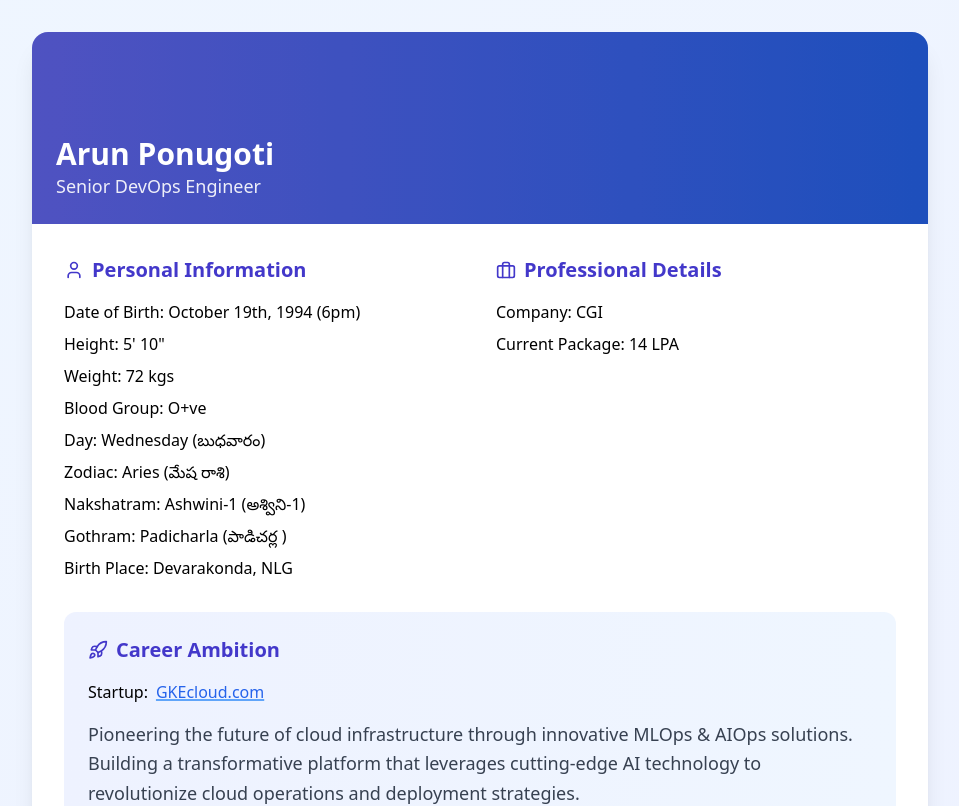
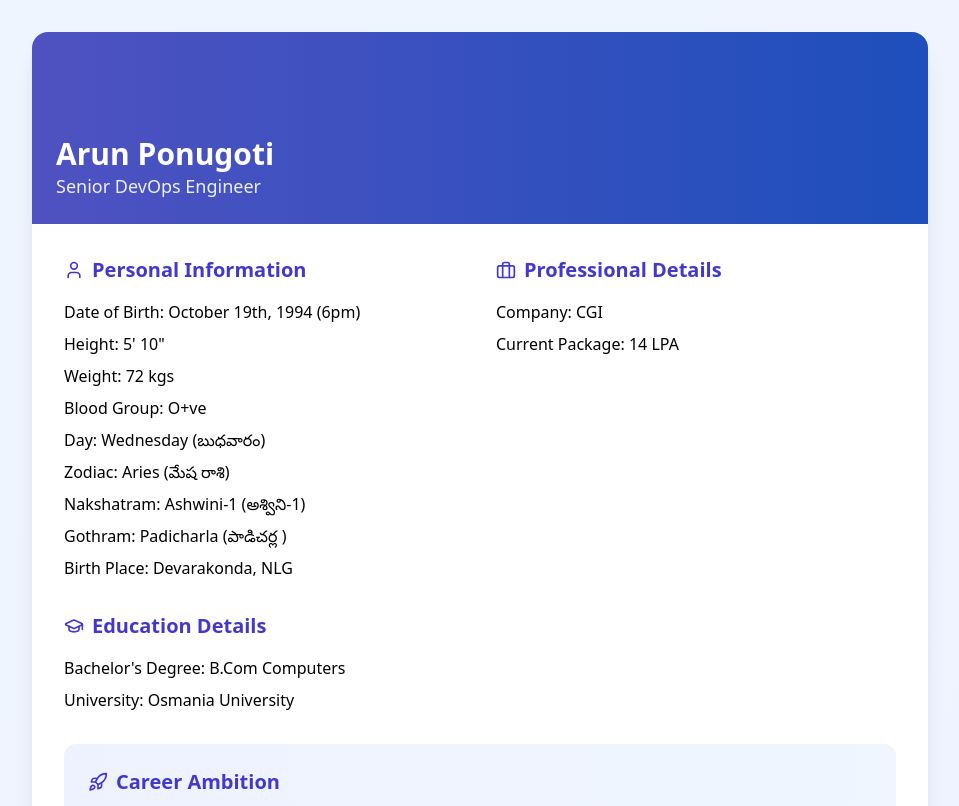
Before and after one commit to learning-org-2565/biodata, a React (Vite) app: page / in a window 1280 px wide. Shown: the top 806 px of the page, without its empty margins (160-1119 px from the left). Built offline with nearby package versions, Linux system fonts and the light colour scheme.

Commit message:
Update App.tsx

```diff
--- a/src/App.tsx
+++ b/src/App.tsx
@@ -32,7 +32,6 @@ function App() {
                 <p><span className="font-medium">Nakshatram:</span> Ashwini-1 (అశ్విని-1)</p>
                 <p><span className="font-medium">Gothram:</span> Padicharla (పాడిచర్ల )</p>
                 <p><span className="font-medium">Birth Place:</span> Devarakonda, NLG</p>
-
               </div>
             </section>
 
@@ -44,6 +43,17 @@ function App() {
               <div className="space-y-2">
                 <p><span className="font-medium">Company:</span> CGI</p>
                 <p><span className="font-medium">Current Package:</span> 14 LPA</p>
+              </div>
+            </section>
+
+            {/* Education Details */}
+            <section className="space-y-4">
+              <h2 className="text-xl font-semibold flex items-center gap-2 text-indigo-700">
+                <GraduationCap size={20} /> Education Details
+              </h2>
+              <div className="space-y-2">
+                <p><span className="font-medium">Bachelor's Degree:</span> B.Com Computers</p>
+                <p><span className="font-medium">University:</span> Osmania University</p>
               </div>
             </section>
 
```
